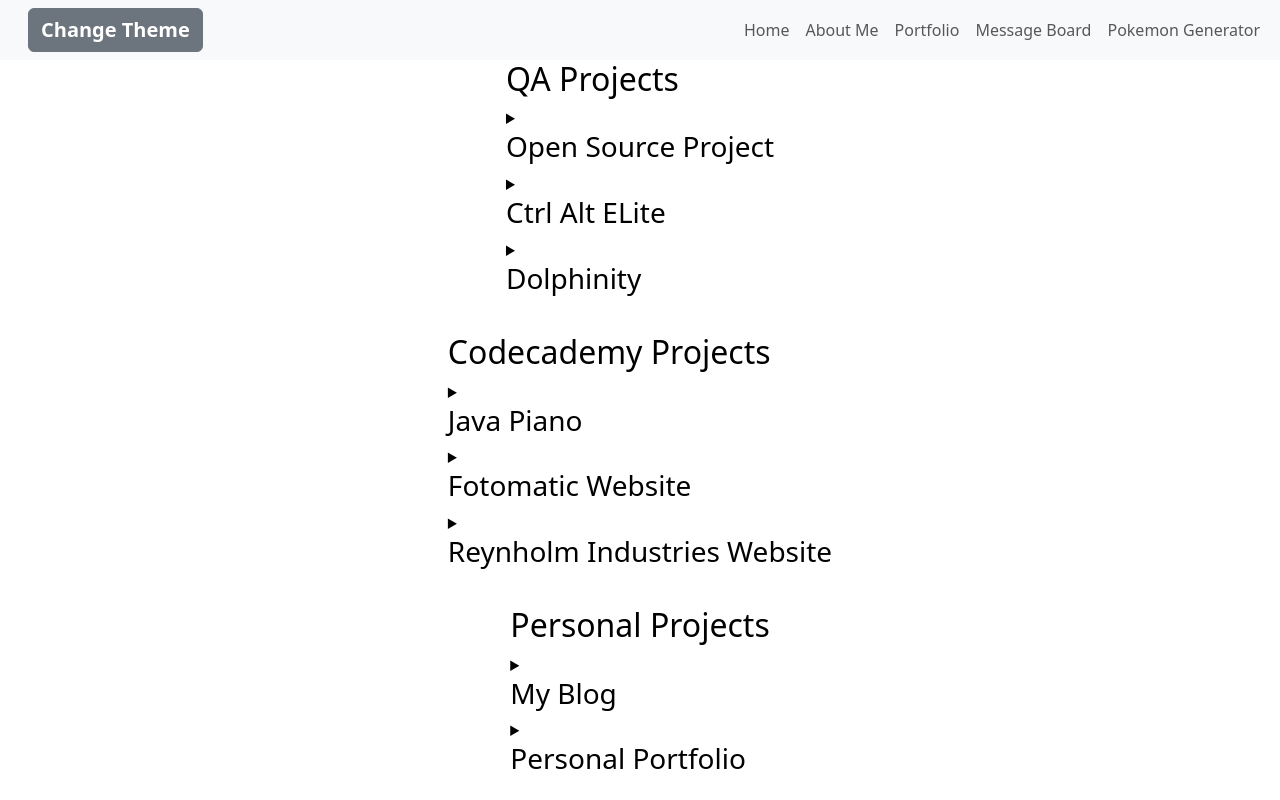
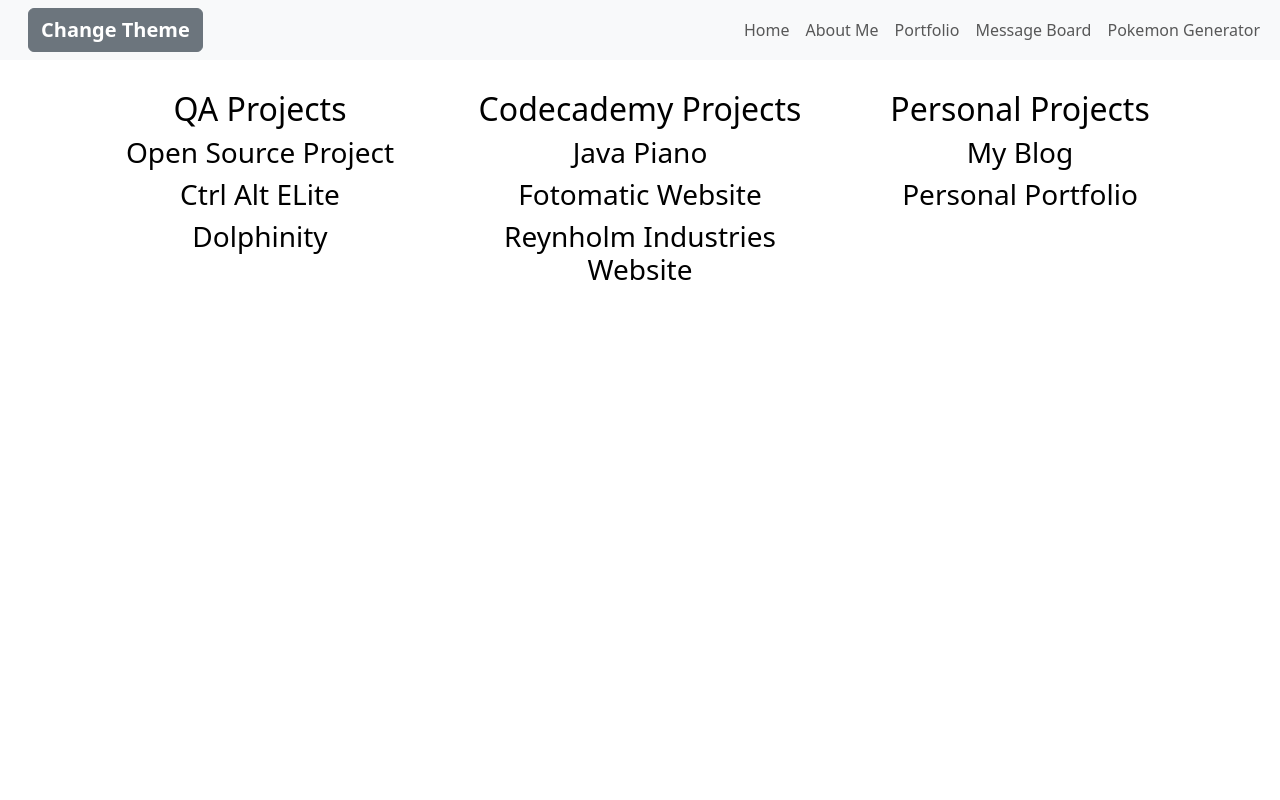
Before and after one commit to AndykingSkywalker/PersonalPortfolio, a React (Create React App) app: page /Portfolio in a window 1280 px wide. Built offline with nearby package versions, Linux system fonts and the light colour scheme.

Commit message:
fun fixes

```diff
--- a/package.json
+++ b/package.json
@@ -13,6 +13,7 @@
     "react-router-dom": "^6.22.3",
     "react-scripts": "5.0.1",
     "styled-components": "^6.1.8",
+    "use-sound": "^4.0.1",
     "web-vitals": "^2.1.4"
   },
   "scripts": {
--- a/src/App.css
+++ b/src/App.css
@@ -136,3 +136,22 @@
   padding: 10px;
   font-weight: 400;
 }
+
+.project-container {
+  position: relative;
+}
+
+.project {
+  position: relative;
+}
+
+.project-title {
+  list-style: none;
+}
+
+.accordion-content {
+  position: absolute;
+  left: 0;
+  top: 100%;
+  width: 100%;
+}
--- a/src/Components/Homepage/Home.jsx
+++ b/src/Components/Homepage/Home.jsx
@@ -1,7 +1,13 @@
 import CodingTimelapse from "./CodingTimelapse";
 import myPicture from "../../Images/20240227_173433.jpg";
+import spinMeRound from "../Audio/Voicy_Dead Or Alive - You Spin Me Round.mp3";
+import useSound from "use-sound";
 
 function Home() {
+
+    const soundUrl1 = spinMeRound;
+    const [play1,{stop}] = useSound(soundUrl1)
+
     return (
         <div>
             <div>
@@ -11,8 +17,8 @@
                 <CodingTimelapse/>
             </div>
             <div>
-                <img className="picOfMe" src={myPicture} alt="picture of me" width="500px" height="500px" style={{borderRadius: "50%", marginLeft: "37%"}}/>
-                <h5 style={{display: "block", marginLeft: "43%", textDecorationLine: "underline", marginTop: "10px"}}>Hover your mouse over me</h5>
+                <img onMouseOver={()=> { play1(); }} onMouseOut={()=> { stop();}} className="picOfMe" src={myPicture} alt="picture of me" width="500px" height="500px" style={{borderRadius: "50%", marginLeft: "59rem"}}/>
+                <h5 style={{display: "block", marginLeft: "67rem", textDecorationLine: "underline", marginTop: "10px"}}>Hover your mouse over me</h5>
             </div>
             <br />
             <section>
--- a/src/Components/Portfolio/Portfolio.jsx
+++ b/src/Components/Portfolio/Portfolio.jsx
@@ -6,12 +6,14 @@
 
 function Portfolio() {
     return (
-      <div>
-        <section id="projects" style={{ display: 'flex', justifyContent: 'center' }}>
+      <div className="container text-center" style={{textAlign: "center"}}>
+        <div className="row" >
+          <div className="col">
+          <section id="projects" style={{ display: 'flex', justifyContent: 'center', marginTop: "30px" }}>
   <div style={{ maxWidth: '600px' }}> {/* Adjust max width as needed */}
     <h2>QA Projects</h2>
     <details class="project">
-              <summary class="project-title">
+      <summary class="project-title" style={{listStyle: "none"}}>
         <h3>Open Source Project</h3>
       </summary>
       <img
@@ -28,7 +30,7 @@
       </div>
     </details>
     <details class="project">
-              <summary class="project-title">
+      <summary class="project-title" style={{listStyle: "none"}}>
         <h3>Ctrl Alt ELite</h3>
       </summary>
       <img
@@ -45,7 +47,7 @@
       </div>
     </details>
     <details class="project">
-              <summary class="project-title">
+      <summary class="project-title" style={{listStyle: "none"}}>
         <h3>Dolphinity</h3>
       </summary>
       <img
@@ -63,11 +65,13 @@
     </details>
   </div>
 </section>
+          </div>
+            <div className="col">
             <section id="projects" style={{ display: 'flex', justifyContent: 'center', marginTop: "30px" }}>
   <div style={{ maxWidth: '600px' }}> {/* Adjust max width as needed */}
     <h2>Codecademy Projects</h2>
     <details class="project">
-              <summary class="project-title">
+      <summary class="project-title" style={{listStyle: "none"}}>
         <h3>Java Piano</h3>
       </summary>
       <img
@@ -83,7 +87,7 @@
       </div>
     </details>
     <details class="project">
-              <summary class="project-title">
+      <summary class="project-title" style={{listStyle: "none"}}>
         <h3>Fotomatic Website</h3>
       </summary>
       <img
@@ -99,7 +103,7 @@
       </div>
     </details>
     <details class="project">
-              <summary class="project-title">
+      <summary class="project-title" style={{listStyle: "none"}}>
         <h3>Reynholm Industries Website</h3>
       </summary>
       <img
@@ -116,11 +120,13 @@
     </details>
   </div>
 </section>
+            </div>
+              <div className="col">
               <section id="projects" style={{ display: 'flex', justifyContent: 'center', marginTop: "30px" }}>
   <div style={{ maxWidth: '600px' }}> {/* Adjust max width as needed */}
     <h2>Personal Projects</h2>
     <details class="project">
-              <summary class="project-title">
+      <summary class="project-title" style={{listStyle: "none"}}>
         <h3>My Blog</h3>
       </summary>
       <img
@@ -136,7 +142,7 @@
       </div>
     </details>
     <details class="project">
-              <summary class="project-title">
+      <summary class="project-title" style={{listStyle: "none"}}>
         <h3>Personal Portfolio</h3>
       </summary>
       <img
@@ -154,6 +160,9 @@
   </div>
 </section>
               </div>
+        </div>
+
+      </div>
     );
   }
 
```
Also changed, not shown: 2 other files (tests, documents, lock files or other folders). Lines whose indentation alone changed are shown as unchanged.
